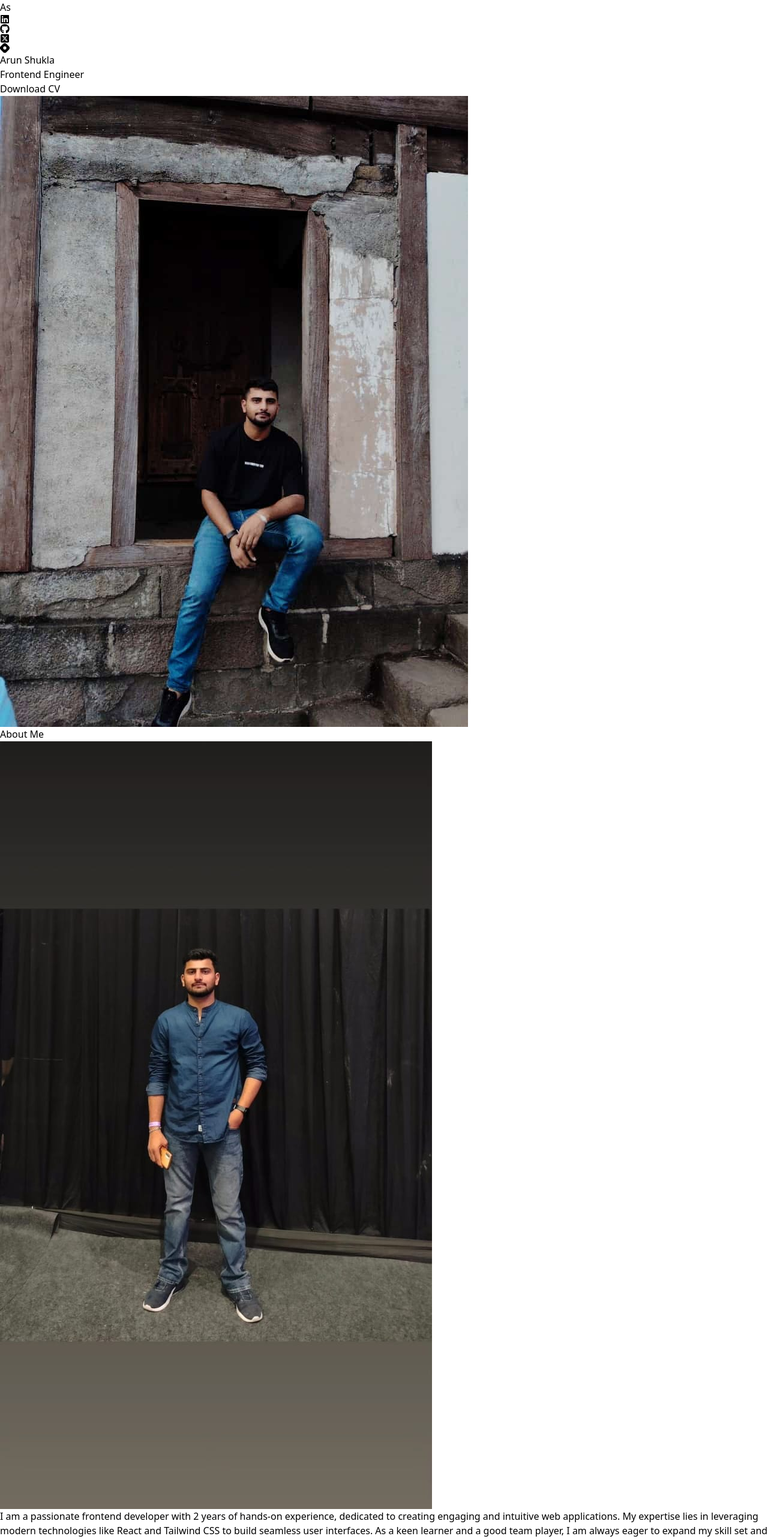
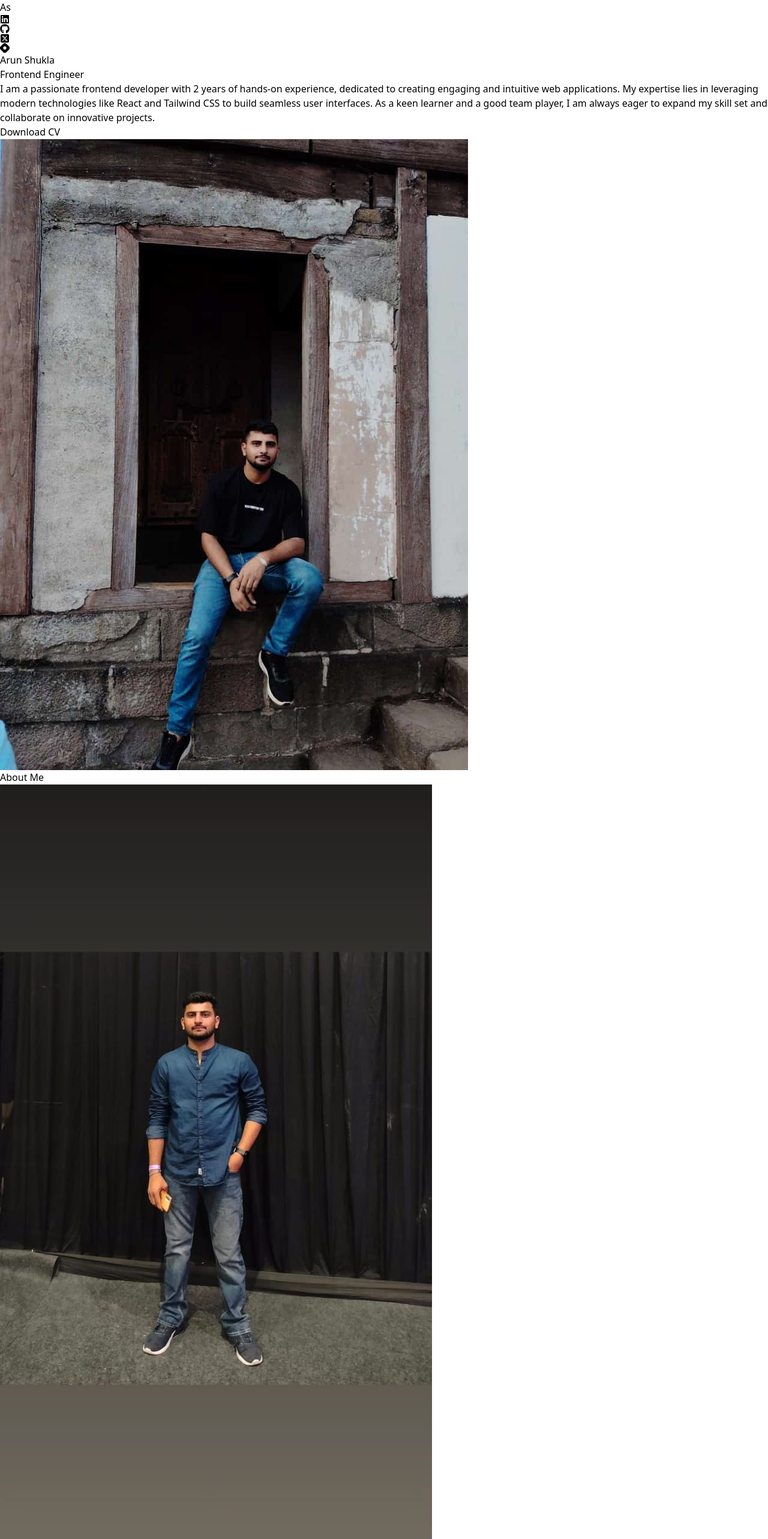
Before and after one commit to anshu1016/my-portfolio, a React (Vite) app: page / in a window 1280 px wide. Shown: the top 2566 px of the page at 60% size. Built offline with nearby package versions, Linux system fonts and the light colour scheme.

Commit message:
Update index.js

```diff
--- a/src/constants/index.js
+++ b/src/constants/index.js
@@ -4,8 +4,8 @@ import project3 from "../assets/projects/saathiSocialApp.jpg";
 import project4 from "../assets/projects/nothingApp.jpg";
 import project5 from "../assets/projects/videoApp2.jpg";
 import project6 from "../assets/projects/imag6.jpeg";
-export const HERO_CONTENT = ` `;
-export const ABOUT_TEXT = `I am a passionate frontend developer with 2 years of hands-on experience, dedicated to creating engaging and intuitive web applications. My expertise lies in leveraging modern technologies like React and Tailwind CSS to build seamless user interfaces. As a keen learner and a good team player, I am always eager to expand my skill set and collaborate on innovative projects.`;
+export const HERO_CONTENT = `I am a passionate frontend developer with 2 years of hands-on experience, dedicated to creating engaging and intuitive web applications. My expertise lies in leveraging modern technologies like React and Tailwind CSS to build seamless user interfaces. As a keen learner and a good team player, I am always eager to expand my skill set and collaborate on innovative projects. `;
+export const ABOUT_TEXT = `I am a dedicated frontend developer with 2 years of experience, specializing in creating user-friendly and efficient web applications using React,NodeJS and Tailwind CSS. I am passionate about continuous learning and tracking my progress through regular GitHub commits. I thrive in collaborative environments, enjoy problem-solving, and stay active by playing cricket and exploring new technologies.I love to make projects.`;
 
 export const EXPERIENCES = [
   {
```
